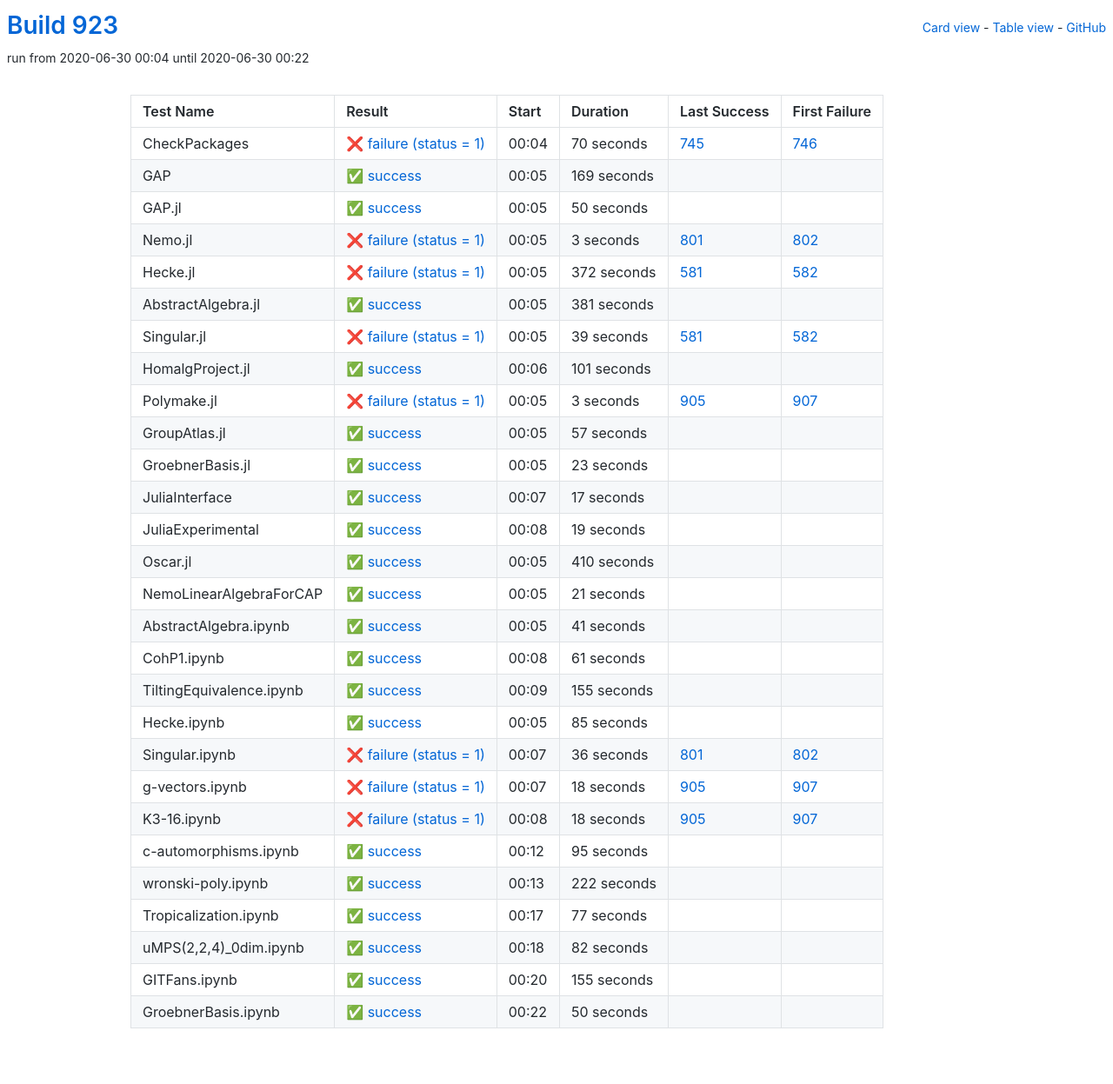
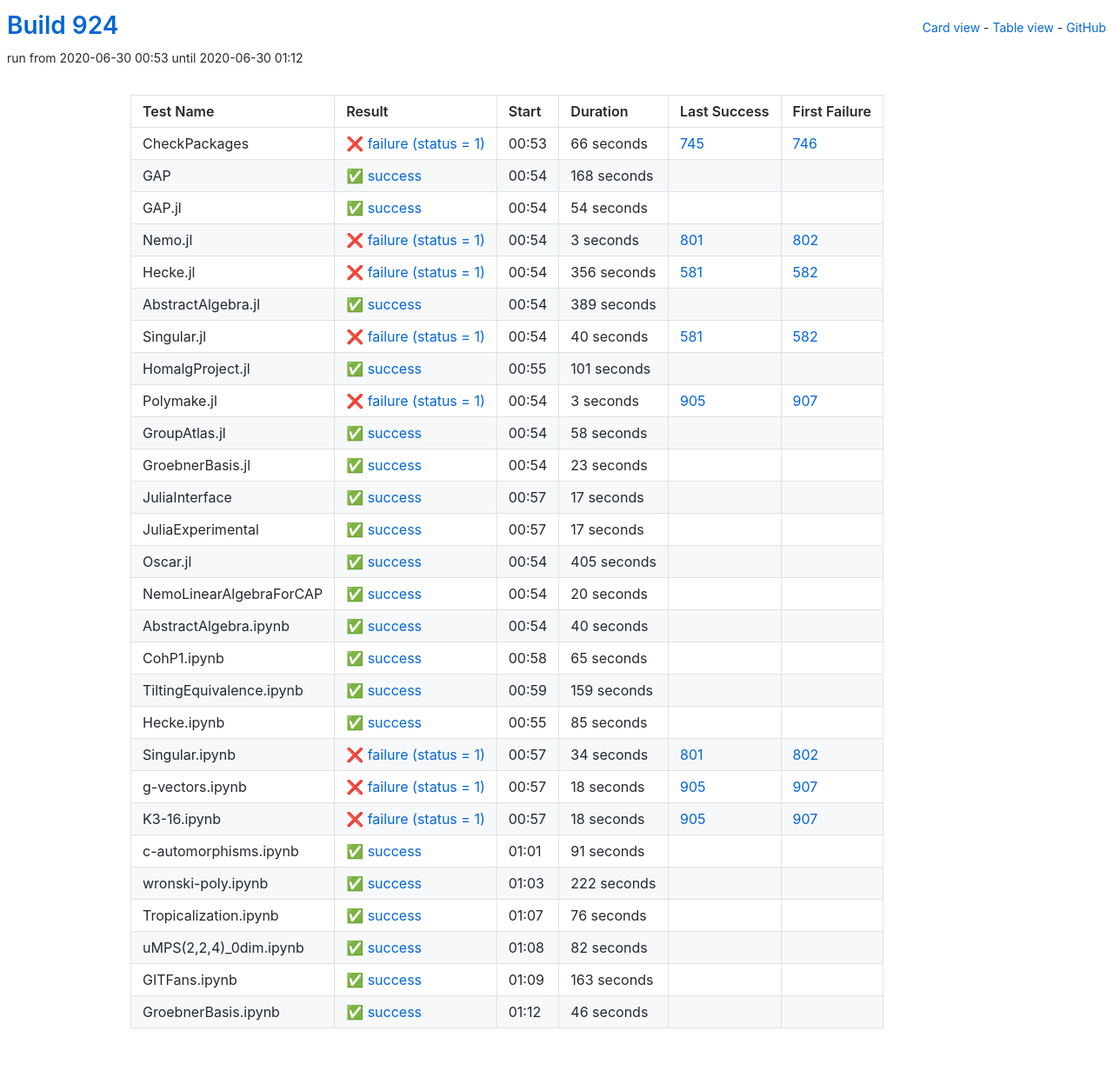
Before and after one commit to oscar-system/oscar-ci-status-1.4, a Jekyll site: the page built from table.html, in a window 1280 px wide. Shown: the whole page at 87% size. Built offline with Jekyll 4.4.1, drawn with Linux system fonts in a browser that asks for light colours.

Commit message:
Build #924

```diff
--- a/_data/ci.yml
+++ b/_data/ci.yml
@@ -1,6 +1,6 @@
 ---
-build: 923
-build_url: https://oscarci.mathematik.uni-kl.de/job/oscar-julia-1.4/923/
+build: 924
+build_url: https://oscarci.mathematik.uni-kl.de/job/oscar-julia-1.4/924/
 job: oscar-julia-1.4
 organization: oscar-system
 repo: oscar-ci-status-1.4
@@ -8,44 +8,44 @@ repourl: https://github.com/oscar-system/oscar-ci-status-1.4
 tests:
 - name: CheckPackages
   id: checkpackages
-  log: https://oscarci.mathematik.uni-kl.de/job/oscar-julia-1.4/923/artifact/logs/build-923/CheckPackages.log
-  start: 2020-06-30 00:04
+  log: https://oscarci.mathematik.uni-kl.de/job/oscar-julia-1.4/924/artifact/logs/build-924/CheckPackages.log
+  start: 2020-06-30 00:53
   success: false
   exitcode: 1
   status: failure
-  duration: 70
+  duration: 66
   last_success: 745
   last_success_url: https://oscarci.mathematik.uni-kl.de/job/oscar-julia-1.4/745/
   first_failure: 746
   first_failure_url: https://oscarci.mathematik.uni-kl.de/job/oscar-julia-1.4/746/
 - name: GAP
   id: gap
-  log: https://oscarci.mathematik.uni-kl.de/job/oscar-julia-1.4/923/artifact/logs/build-923/GAP.log
-  start: 2020-06-30 00:05
+  log: https://oscarci.mathematik.uni-kl.de/job/oscar-julia-1.4/924/artifact/logs/build-924/GAP.log
+  start: 2020-06-30 00:54
   success: true
   exitcode: 0
   status: success
-  duration: 169
+  duration: 168
   last_success: false
   last_success_url:
   first_failure: false
   first_failure_url:
 - name: GAP.jl
   id: gap-jl
-  log: https://oscarci.mathematik.uni-kl.de/job/oscar-julia-1.4/923/artifact/logs/build-923/GAP.jl.log
-  start: 2020-06-30 00:05
+  log: https://oscarci.mathematik.uni-kl.de/job/oscar-julia-1.4/924/artifact/logs/build-924/GAP.jl.log
+  start: 2020-06-30 00:54
   success: true
   exitcode: 0
   status: success
-  duration: 50
+  duration: 54
   last_success: false
   last_success_url:
   first_failure: false
   first_failure_url:
 - name: Nemo.jl
   id: nemo-jl
-  log: https://oscarci.mathematik.uni-kl.de/job/oscar-julia-1.4/923/artifact/logs/build-923/Nemo.jl.log
-  start: 2020-06-30 00:05
+  log: https://oscarci.mathematik.uni-kl.de/job/oscar-julia-1.4/924/artifact/logs/build-924/Nemo.jl.log
+  start: 2020-06-30 00:54
   success: false
   exitcode: 1
   status: failure
@@ -56,44 +56,44 @@ tests:
   first_failure_url: https://oscarci.mathematik.uni-kl.de/job/oscar-julia-1.4/802/
 - name: Hecke.jl
   id: hecke-jl
-  log: https://oscarci.mathematik.uni-kl.de/job/oscar-julia-1.4/923/artifact/logs/build-923/Hecke.jl.log
-  start: 2020-06-30 00:05
+  log: https://oscarci.mathematik.uni-kl.de/job/oscar-julia-1.4/924/artifact/logs/build-924/Hecke.jl.log
+  start: 2020-06-30 00:54
   success: false
   exitcode: 1
   status: failure
-  duration: 372
+  duration: 356
   last_success: 581
   last_success_url: https://oscarci.mathematik.uni-kl.de/job/oscar-julia-1.4/581/
   first_failure: 582
   first_failure_url: https://oscarci.mathematik.uni-kl.de/job/oscar-julia-1.4/582/
 - name: AbstractAlgebra.jl
   id: abstractalgebra-jl
-  log: https://oscarci.mathematik.uni-kl.de/job/oscar-julia-1.4/923/artifact/logs/build-923/AbstractAlgebra.jl.log
-  start: 2020-06-30 00:05
+  log: https://oscarci.mathematik.uni-kl.de/job/oscar-julia-1.4/924/artifact/logs/build-924/AbstractAlgebra.jl.log
+  start: 2020-06-30 00:54
   success: true
   exitcode: 0
   status: success
-  duration: 381
+  duration: 389
   last_success: false
   last_success_url:
   first_failure: false
   first_failure_url:
 - name: Singular.jl
   id: singular-jl
-  log: https://oscarci.mathematik.uni-kl.de/job/oscar-julia-1.4/923/artifact/logs/build-923/Singular.jl.log
-  start: 2020-06-30 00:05
+  log: https://oscarci.mathematik.uni-kl.de/job/oscar-julia-1.4/924/artifact/logs/build-924/Singular.jl.log
+  start: 2020-06-30 00:54
   success: false
   exitcode: 1
   status: failure
-  duration: 39
+  duration: 40
   last_success: 581
   last_success_url: https://oscarci.mathematik.uni-kl.de/job/oscar-julia-1.4/581/
   first_failure: 582
   first_failure_url: https://oscarci.mathematik.uni-kl.de/job/oscar-julia-1.4/582/
 - name: HomalgProject.jl
   id: homalgproject-jl
-  log: https://oscarci.mathematik.uni-kl.de/job/oscar-julia-1.4/923/artifact/logs/build-923/HomalgProject.jl.log
-  start: 2020-06-30 00:06
+  log: https://oscarci.mathematik.uni-kl.de/job/oscar-julia-1.4/924/artifact/logs/build-924/HomalgProject.jl.log
+  start: 2020-06-30 00:55
   success: true
   exitcode: 0
   status: success
@@ -104,8 +104,8 @@ tests:
   first_failure_url:
 - name: Polymake.jl
   id: polymake-jl
-  log: https://oscarci.mathematik.uni-kl.de/job/oscar-julia-1.4/923/artifact/logs/build-923/Polymake.jl.log
-  start: 2020-06-30 00:05
+  log: https://oscarci.mathematik.uni-kl.de/job/oscar-julia-1.4/924/artifact/logs/build-924/Polymake.jl.log
+  start: 2020-06-30 00:54
   success: false
   exitcode: 1
   status: failure
@@ -116,20 +116,20 @@ tests:
   first_failure_url: https://oscarci.mathematik.uni-kl.de/job/oscar-julia-1.4/907/
 - name: GroupAtlas.jl
   id: groupatlas-jl
-  log: https://oscarci.mathematik.uni-kl.de/job/oscar-julia-1.4/923/artifact/logs/build-923/GroupAtlas.jl.log
-  start: 2020-06-30 00:05
+  log: https://oscarci.mathematik.uni-kl.de/job/oscar-julia-1.4/924/artifact/logs/build-924/GroupAtlas.jl.log
+  start: 2020-06-30 00:54
   success: true
   exitcode: 0
   status: success
-  duration: 57
+  duration: 58
   last_success: false
   last_success_url:
   first_failure: false
   first_failure_url:
 - name: GroebnerBasis.jl
   id: groebnerbasis-jl
-  log: https://oscarci.mathematik.uni-kl.de/job/oscar-julia-1.4/923/artifact/logs/build-923/GroebnerBasis.jl.log
-  start: 2020-06-30 00:05
+  log: https://oscarci.mathematik.uni-kl.de/job/oscar-julia-1.4/924/artifact/logs/build-924/GroebnerBasis.jl.log
+  start: 2020-06-30 00:54
   success: true
   exitcode: 0
   status: success
@@ -140,8 +140,8 @@ tests:
   first_failure_url:
 - name: JuliaInterface
   id: juliainterface
-  log: https://oscarci.mathematik.uni-kl.de/job/oscar-julia-1.4/923/artifact/logs/build-923/JuliaInterface.log
-  start: 2020-06-30 00:07
+  log: https://oscarci.mathematik.uni-kl.de/job/oscar-julia-1.4/924/artifact/logs/build-924/JuliaInterface.log
+  start: 2020-06-30 00:57
   success: true
   exitcode: 0
   status: success
@@ -152,80 +152,80 @@ tests:
   first_failure_url:
 - name: JuliaExperimental
   id: juliaexperimental
-  log: https://oscarci.mathematik.uni-kl.de/job/oscar-julia-1.4/923/artifact/logs/build-923/JuliaExperimental.log
-  start: 2020-06-30 00:08
+  log: https://oscarci.mathematik.uni-kl.de/job/oscar-julia-1.4/924/artifact/logs/build-924/JuliaExperimental.log
+  start: 2020-06-30 00:57
   success: true
   exitcode: 0
   status: success
-  duration: 19
+  duration: 17
   last_success: false
   last_success_url:
   first_failure: false
   first_failure_url:
 - name: Oscar.jl
   id: oscar-jl
-  log: https://oscarci.mathematik.uni-kl.de/job/oscar-julia-1.4/923/artifact/logs/build-923/Oscar.jl.log
-  start: 2020-06-30 00:05
+  log: https://oscarci.mathematik.uni-kl.de/job/oscar-julia-1.4/924/artifact/logs/build-924/Oscar.jl.log
+  start: 2020-06-30 00:54
   success: true
   exitcode: 0
   status: success
-  duration: 410
+  duration: 405
   last_success: false
   last_success_url:
   first_failure: false
   first_failure_url:
 - name: NemoLinearAlgebraForCAP
   id: nemolinearalgebraforcap
-  log: https://oscarci.mathematik.uni-kl.de/job/oscar-julia-1.4/923/artifact/logs/build-923/NemoLinearAlgebraForCAP.log
-  start: 2020-06-30 00:05
+  log: https://oscarci.mathematik.uni-kl.de/job/oscar-julia-1.4/924/artifact/logs/build-924/NemoLinearAlgebraForCAP.log
+  start: 2020-06-30 00:54
   success: true
   exitcode: 0
   status: success
-  duration: 21
+  duration: 20
   last_success: false
   last_success_url:
   first_failure: false
   first_failure_url:
 - name: AbstractAlgebra.ipynb
   id: abstractalgebra-ipynb
-  log: https://oscarci.mathematik.uni-kl.de/job/oscar-julia-1.4/923/artifact/logs/build-923/AbstractAlgebra.ipynb.log
-  start: 2020-06-30 00:05
+  log: https://oscarci.mathematik.uni-kl.de/job/oscar-julia-1.4/924/artifact/logs/build-924/AbstractAlgebra.ipynb.log
+  start: 2020-06-30 00:54
   success: true
   exitcode: 0
   status: success
-  duration: 41
+  duration: 40
   last_success: false
   last_success_url:
   first_failure: false
   first_failure_url:
 - name: CohP1.ipynb
   id: cohp1-ipynb
-  log: https://oscarci.mathematik.uni-kl.de/job/oscar-julia-1.4/923/artifact/logs/build-923/CohP1.ipynb.log
-  start: 2020-06-30 00:08
+  log: https://oscarci.mathematik.uni-kl.de/job/oscar-julia-1.4/924/artifact/logs/build-924/CohP1.ipynb.log
+  start: 2020-06-30 00:58
   success: true
   exitcode: 0
   status: success
-  duration: 61
+  duration: 65
   last_success: false
   last_success_url:
   first_failure: false
   first_failure_url:
 - name: TiltingEquivalence.ipynb
   id: tiltingequivalence-ipynb
-  log: https://oscarci.mathematik.uni-kl.de/job/oscar-julia-1.4/923/artifact/logs/build-923/TiltingEquivalence.ipynb.log
-  start: 2020-06-30 00:09
+  log: https://oscarci.mathematik.uni-kl.de/job/oscar-julia-1.4/924/artifact/logs/build-924/TiltingEquivalence.ipynb.log
+  start: 2020-06-30 00:59
   success: true
   exitcode: 0
   status: success
-  duration: 155
+  duration: 159
   last_success: false
   last_success_url:
   first_failure: false
   first_failure_url:
 - name: Hecke.ipynb
   id: hecke-ipynb
-  log: https://oscarci.mathematik.uni-kl.de/job/oscar-julia-1.4/923/artifact/logs/build-923/Hecke.ipynb.log
-  start: 2020-06-30 00:05
+  log: https://oscarci.mathematik.uni-kl.de/job/oscar-julia-1.4/924/artifact/logs/build-924/Hecke.ipynb.log
+  start: 2020-06-30 00:55
   success: true
   exitcode: 0
   status: success
@@ -236,20 +236,20 @@ tests:
   first_failure_url:
 - name: Singular.ipynb
   id: singular-ipynb
-  log: https://oscarci.mathematik.uni-kl.de/job/oscar-julia-1.4/923/artifact/logs/build-923/Singular.ipynb.log
-  start: 2020-06-30 00:07
+  log: https://oscarci.mathematik.uni-kl.de/job/oscar-julia-1.4/924/artifact/logs/build-924/Singular.ipynb.log
+  start: 2020-06-30 00:57
   success: false
   exitcode: 1
   status: failure
-  duration: 36
+  duration: 34
   last_success: 801
   last_success_url: https://oscarci.mathematik.uni-kl.de/job/oscar-julia-1.4/801/
   first_failure: 802
   first_failure_url: https://oscarci.mathematik.uni-kl.de/job/oscar-julia-1.4/802/
 - name: g-vectors.ipynb
   id: g-vectors-ipynb
-  log: https://oscarci.mathematik.uni-kl.de/job/oscar-julia-1.4/923/artifact/logs/build-923/g-vectors.ipynb.log
-  start: 2020-06-30 00:07
+  log: https://oscarci.mathematik.uni-kl.de/job/oscar-julia-1.4/924/artifact/logs/build-924/g-vectors.ipynb.log
+  start: 2020-06-30 00:57
   success: false
   exitcode: 1
   status: failure
@@ -260,8 +260,8 @@ tests:
   first_failure_url: https://oscarci.mathematik.uni-kl.de/job/oscar-julia-1.4/907/
 - name: K3-16.ipynb
   id: k3-16-ipynb
-  log: https://oscarci.mathematik.uni-kl.de/job/oscar-julia-1.4/923/artifact/logs/build-923/K3-16.ipynb.log
-  start: 2020-06-30 00:08
+  log: https://oscarci.mathematik.uni-kl.de/job/oscar-julia-1.4/924/artifact/logs/build-924/K3-16.ipynb.log
+  start: 2020-06-30 00:57
   success: false
   exitcode: 1
   status: failure
@@ -272,20 +272,20 @@ tests:
   first_failure_url: https://oscarci.mathematik.uni-kl.de/job/oscar-julia-1.4/907/
 - name: c-automorphisms.ipynb
   id: c-automorphisms-ipynb
-  log: https://oscarci.mathematik.uni-kl.de/job/oscar-julia-1.4/923/artifact/logs/build-923/c-automorphisms.ipynb.log
-  start: 2020-06-30 00:12
+  log: https://oscarci.mathematik.uni-kl.de/job/oscar-julia-1.4/924/artifact/logs/build-924/c-automorphisms.ipynb.log
+  start: 2020-06-30 01:01
   success: true
   exitcode: 0
   status: success
-  duration: 95
+  duration: 91
   last_success: false
   last_success_url:
   first_failure: false
   first_failure_url:
 - name: wronski-poly.ipynb
   id: wronski-poly-ipynb
-  log: https://oscarci.mathematik.uni-kl.de/job/oscar-julia-1.4/923/artifact/logs/build-923/wronski-poly.ipynb.log
-  start: 2020-06-30 00:13
+  log: https://oscarci.mathematik.uni-kl.de/job/oscar-julia-1.4/924/artifact/logs/build-924/wronski-poly.ipynb.log
+  start: 2020-06-30 01:03
   success: true
   exitcode: 0
   status: success
@@ -296,20 +296,20 @@ tests:
   first_failure_url:
 - name: Tropicalization.ipynb
   id: tropicalization-ipynb
-  log: https://oscarci.mathematik.uni-kl.de/job/oscar-julia-1.4/923/artifact/logs/build-923/Tropicalization.ipynb.log
-  start: 2020-06-30 00:17
+  log: https://oscarci.mathematik.uni-kl.de/job/oscar-julia-1.4/924/artifact/logs/build-924/Tropicalization.ipynb.log
+  start: 2020-06-30 01:07
   success: true
   exitcode: 0
   status: success
-  duration: 77
+  duration: 76
   last_success: false
   last_success_url:
   first_failure: false
   first_failure_url:
 - name: uMPS(2,2,4)_0dim.ipynb
   id: umps-2-2-4-0dim-ipynb
-  log: https://oscarci.mathematik.uni-kl.de/job/oscar-julia-1.4/923/artifact/logs/build-923/uMPS-2-2-4-_0dim.ipynb.log
-  start: 2020-06-30 00:18
+  log: https://oscarci.mathematik.uni-kl.de/job/oscar-julia-1.4/924/artifact/logs/build-924/uMPS-2-2-4-_0dim.ipynb.log
+  start: 2020-06-30 01:08
   success: true
   exitcode: 0
   status: success
@@ -320,24 +320,24 @@ tests:
   first_failure_url:
 - name: GITFans.ipynb
   id: gitfans-ipynb
-  log: https://oscarci.mathematik.uni-kl.de/job/oscar-julia-1.4/923/artifact/logs/build-923/GITFans.ipynb.log
-  start: 2020-06-30 00:20
+  log: https://oscarci.mathematik.uni-kl.de/job/oscar-julia-1.4/924/artifact/logs/build-924/GITFans.ipynb.log
+  start: 2020-06-30 01:09
   success: true
   exitcode: 0
   status: success
-  duration: 155
+  duration: 163
   last_success: false
   last_success_url:
   first_failure: false
   first_failure_url:
 - name: GroebnerBasis.ipynb
   id: groebnerbasis-ipynb
-  log: https://oscarci.mathematik.uni-kl.de/job/oscar-julia-1.4/923/artifact/logs/build-923/GroebnerBasis.ipynb.log
-  start: 2020-06-30 00:22
+  log: https://oscarci.mathematik.uni-kl.de/job/oscar-julia-1.4/924/artifact/logs/build-924/GroebnerBasis.ipynb.log
+  start: 2020-06-30 01:12
   success: true
   exitcode: 0
   status: success
-  duration: 50
+  duration: 46
   last_success: false
   last_success_url:
   first_failure: false
```
Also changed, not shown: README.md.
